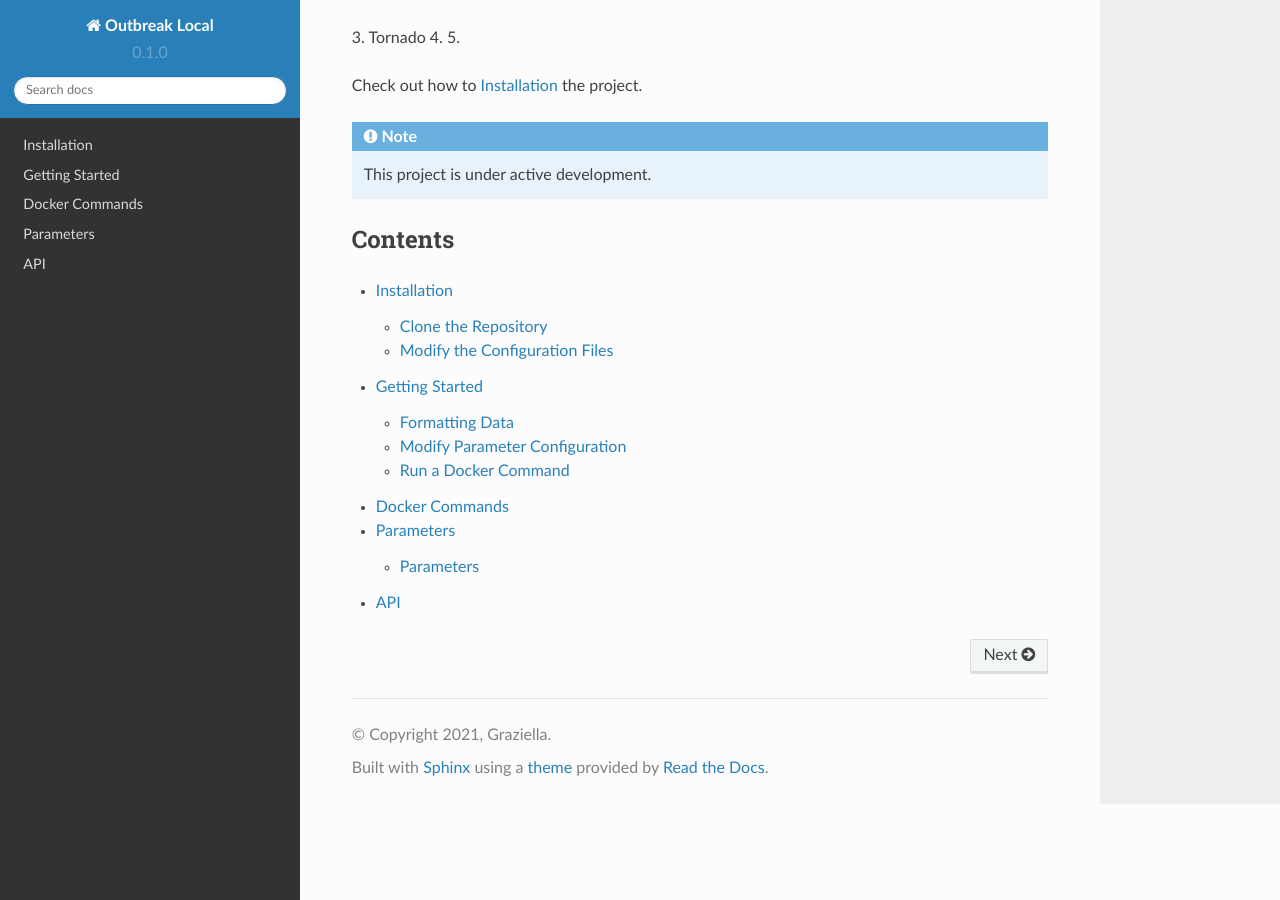
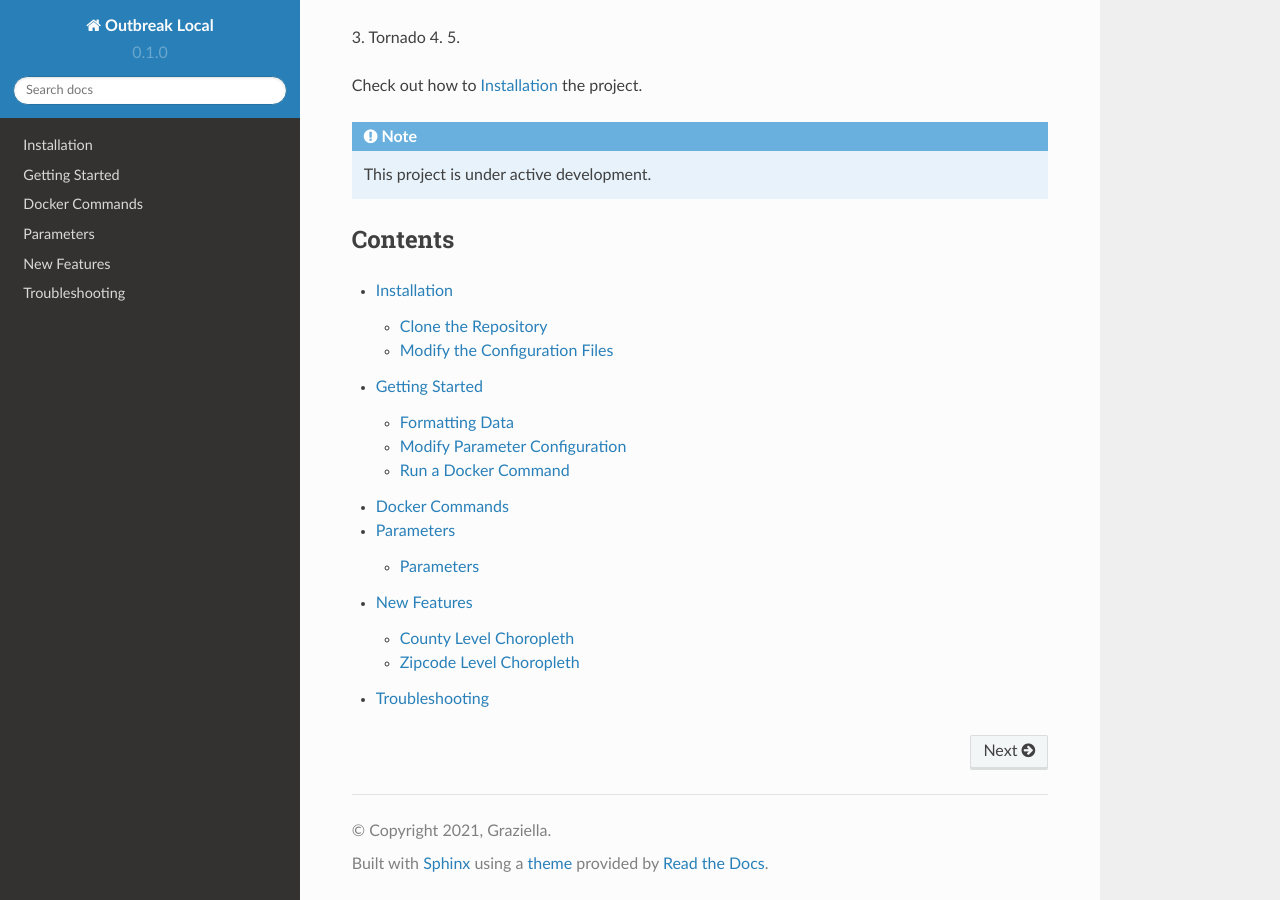
Before and after one commit to andersen-lab/outbreak-local-documentation, a Sphinx documentation site: the page built from docs/source/index.rst, in a window 1280 px wide and 900 px high, scrolled down 1000 px. Built offline with Sphinx 7.4.7 and the Read the Docs theme 2.0.0, drawn with Linux system fonts in a browser that asks for light colours.

Commit message:
adding new features page

```diff
--- a/docs/source/index.rst
+++ b/docs/source/index.rst
@@ -35,4 +35,5 @@ Contents
    getting-started
    docker-commands
    parameters
+   new-features
    troubleshooting
--- /dev/null
+++ b/docs/source/new-features.rst
@@ -0,0 +1,10 @@
+New Features
+============
+
+Outbreak.info local contains several features not present in it's parent project.
+
+County Level Choropleth
+-----------------------
+
+Zipcode Level Choropleth
+------------------------
--- a/docs/source/troubleshooting.rst
+++ b/docs/source/troubleshooting.rst
@@ -1,7 +1,2 @@
-API
-===
-
-.. autosummary::
-   :toctree: generated
-
-   lumache
+Troubleshooting
+===============
```
